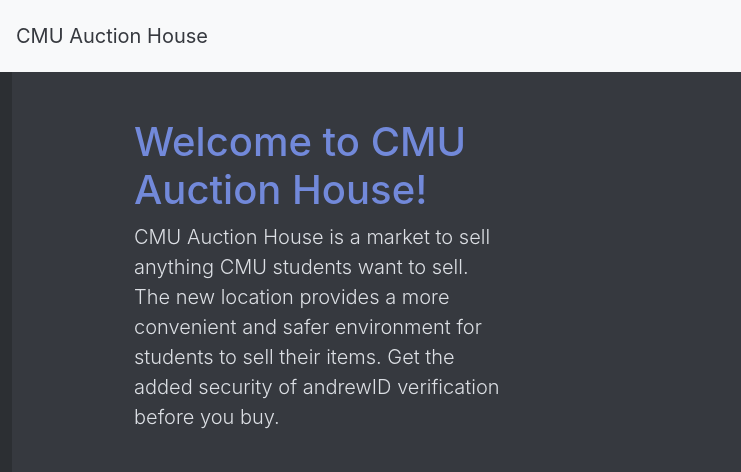
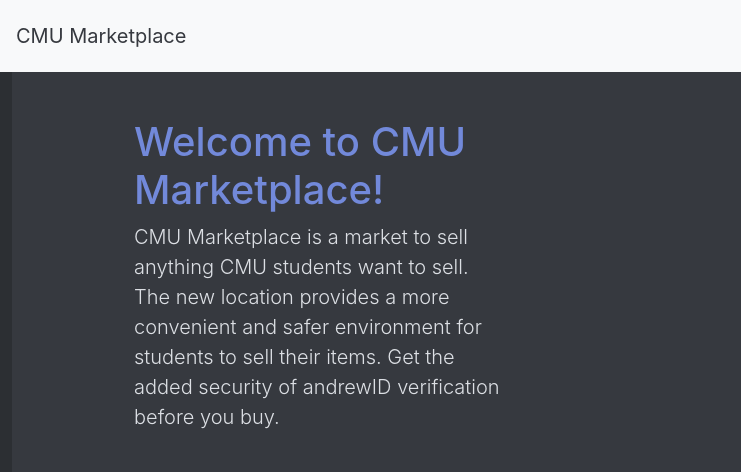
Before and after one commit to james-ngai/tartanhacks, a website: page index.html in a window 1280 px wide. Shown: the full height of the page, 0-741 px from the left. Drawn offline with nearby package versions, Linux system fonts and the light colour scheme.

Commit message:
name change

```diff
--- a/index.html
+++ b/index.html
@@ -15,7 +15,7 @@
 
         <header id="home">
             <nav class="navbar navbar-expand-lg navbar-light fixed-top bg-light p-3">
-                <a class="navbar-brand" href="index.html">CMU Auction House</a>
+                <a class="navbar-brand" href="index.html">CMU Marketplace</a>
 
                 <button class="navbar-toggler" type="button" data-bs-toggle="collapse" data-bs-target="#navbarSupportedContent" aria-controls="navbarSupportedContent" aria-expanded="false" aria-label="Toggle navigation">
                     <span class="navbar-toggler-icon"></span>
@@ -43,10 +43,10 @@
                 <div class="row align-items-center justify-content-around p-5">
                     <div class="col-xxl-4 col-xl-4 col-lg-4 col-md-4 col-sm-4 col-xs-4 col-xxs-4">
                         <div class="title">
-                            <h1>Welcome to CMU Auction House!</h1>
+                            <h1>Welcome to CMU Marketplace!</h1>
                         </div>
                         <p class="lead">
-                            CMU Auction House is a market to sell anything CMU students want to sell.
+                            CMU Marketplace is a market to sell anything CMU students want to sell.
                             The new location provides a more convenient and safer environment for students to sell their items.
                             Get the added security of andrewID verification before you buy.
                         </p>
```
Also changed, not shown: pages/auction.html (+1 -1 lines), pages/sale.html (+1 -1 lines).
